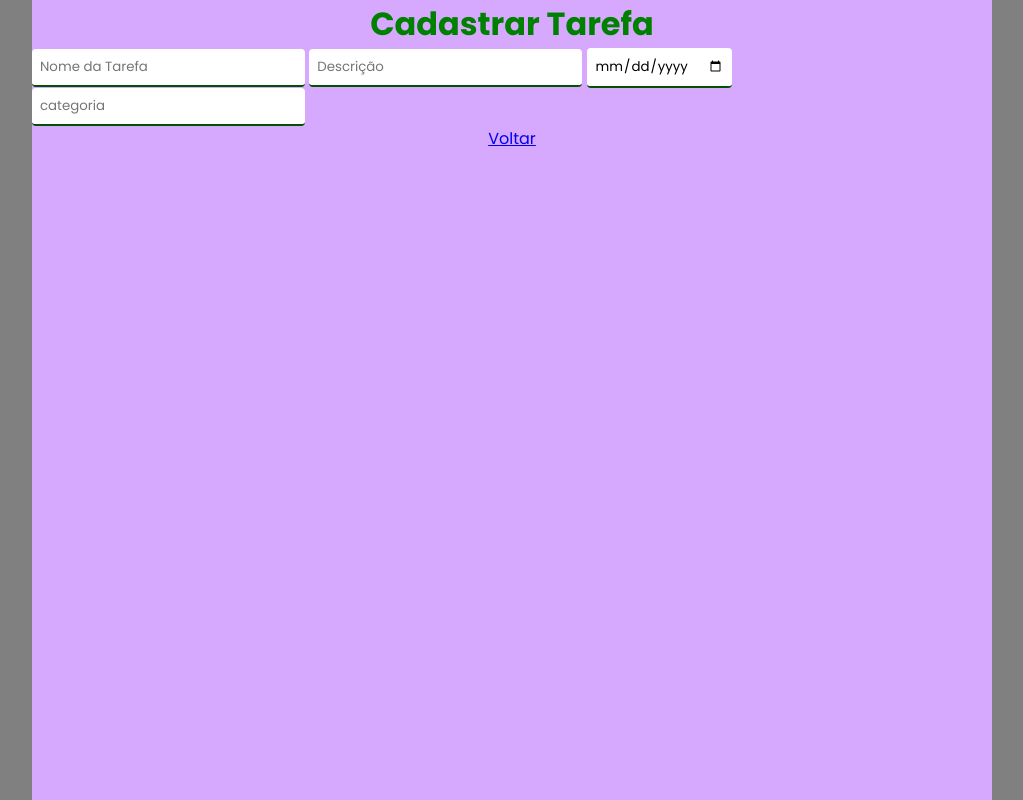
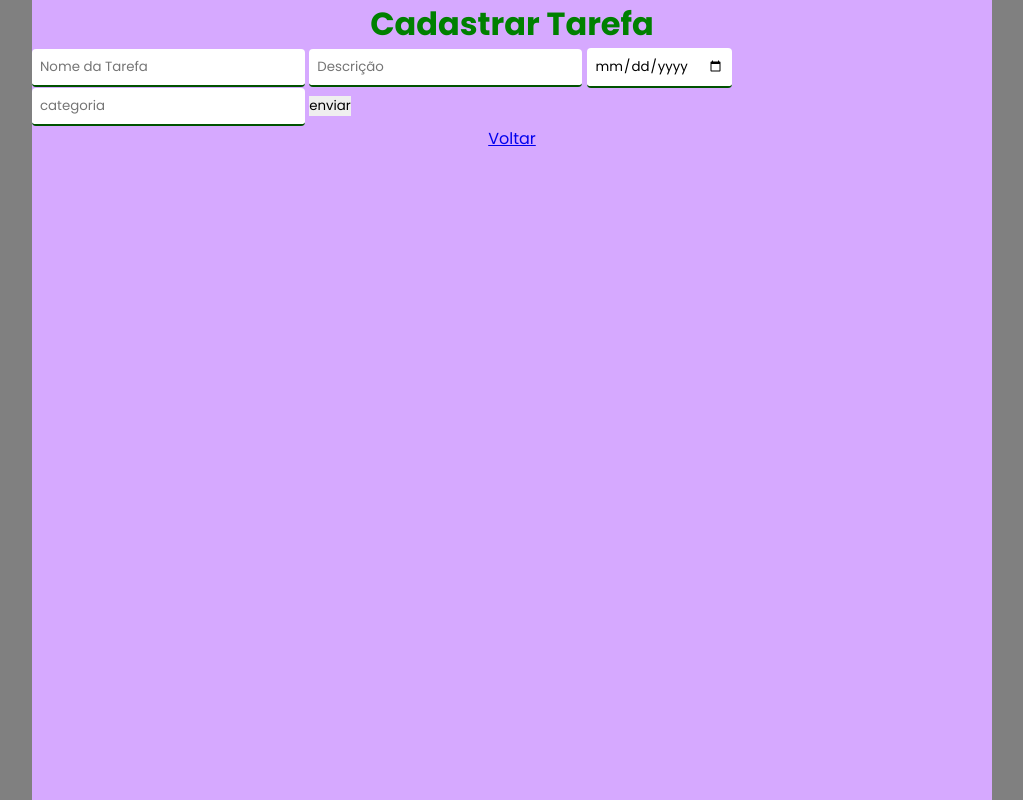
Before and after one commit to RuanFelixx/gestao_agendas, a Flask app: page /form in a window 1280 px wide. Shown: the whole page, without its empty margins (128-1151 px from the left). Run offline with Flask 3, Linux system fonts and the light colour scheme.

Commit message:
Update index.html

```diff
--- a/templates/index.html
+++ b/templates/index.html
@@ -72,6 +72,8 @@
             <input type="date" name="tar_entrega" id="tar_entrega" placeholder="Data de entrega">
 
             <input type="text" name="cat_nome" id="cat_nome" placeholder="categoria">
+
+            <button type="submit">enviar</button>
         </form>
         <a href="{{ url_for('index') }}">Voltar</a>
     </div>
```
